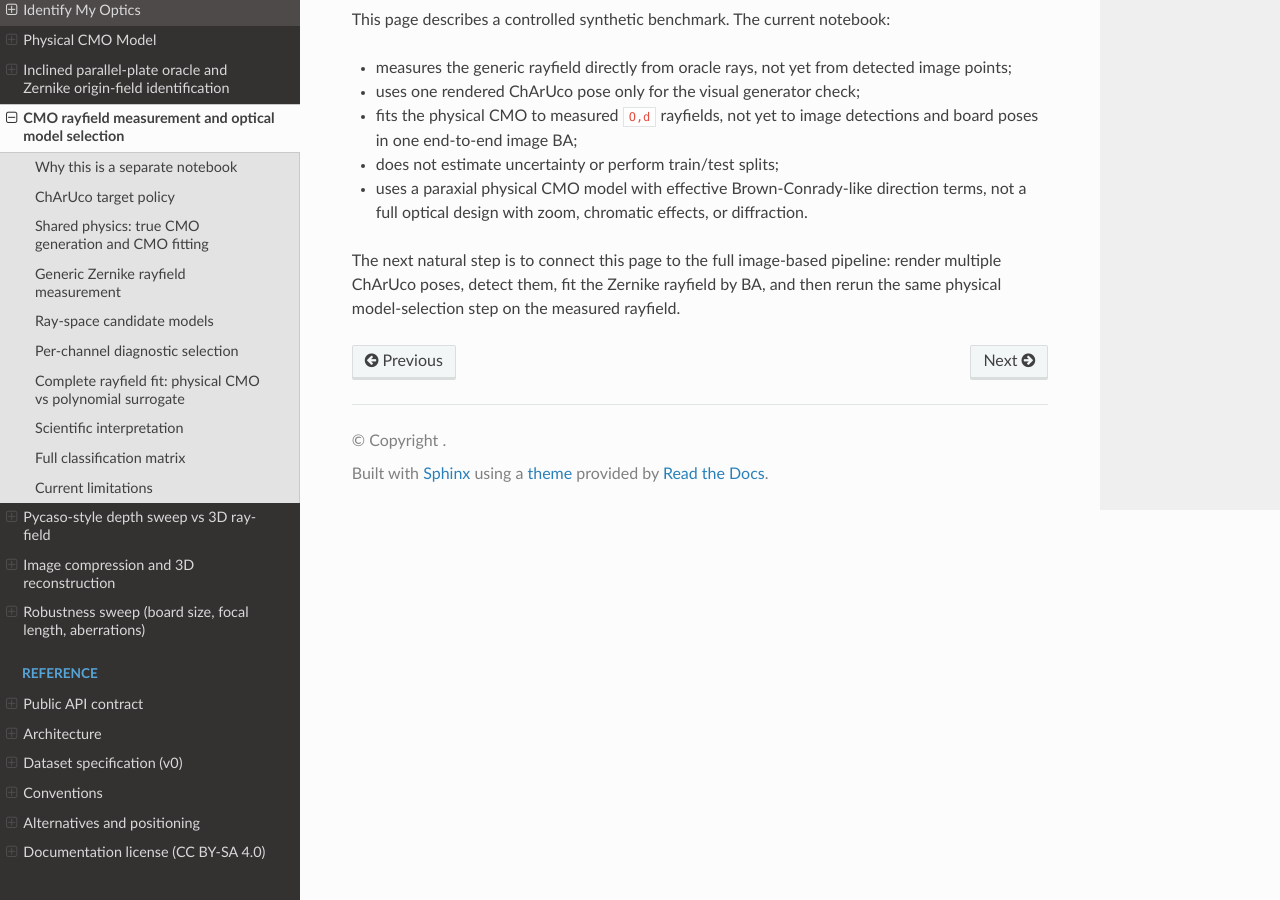
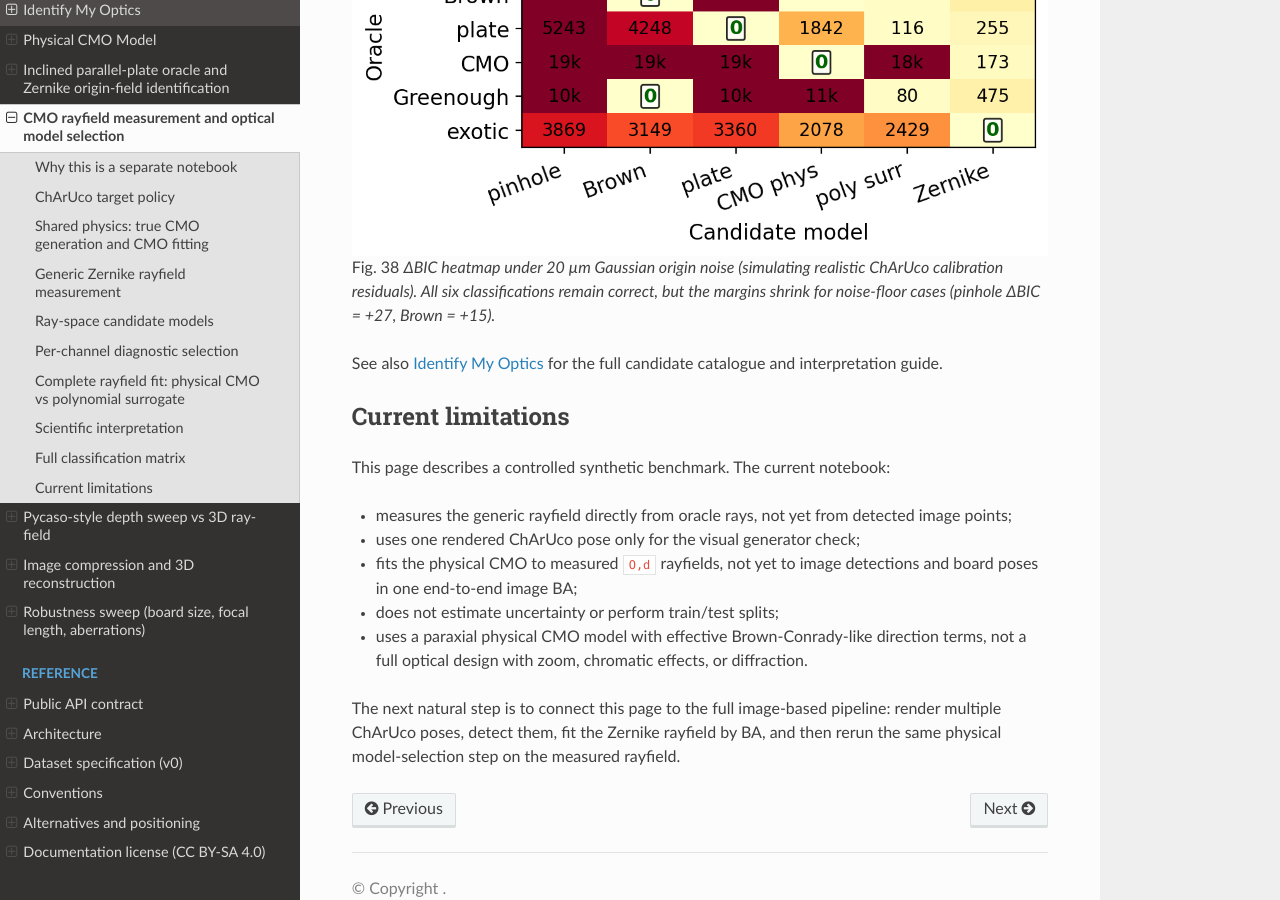
Before and after one commit to jeffwitz/StereoComplex, a Sphinx documentation site: the page built from docs/CMO_MODEL_SELECTION.md, in a window 1280 px wide and 900 px high, scrolled down 8728 px. Built offline with Sphinx 7.4.7 and the Read the Docs theme 3.1.0, drawn with Linux system fonts in a browser that asks for light colours.

Commit message:
feat(examples): add noisy BIC heatmap (Fig.38 in docs)
Second heatmap shows ΔBIC under 20 µm origin noise.  Both noiseless and
noisy heatmaps are generated in one run and referenced in CMO_MODEL_SELECTION.

Co-Authored-By: Claude Opus 4.7 <noreply@anthropic.com>

````diff
--- a/docs/CMO_MODEL_SELECTION.md
+++ b/docs/CMO_MODEL_SELECTION.md
@@ -319,12 +319,19 @@ All six oracles are correctly classified.  The last row is the detector: when
 
 ```{figure} assets/cmo_model_selection/classification_heatmap.png
 :alt: BIC heatmap across all six oracles and candidates
-:width: 100%
 
 ΔBIC heatmap.  The diagonal (ΔBIC = 0) is the correct classification.
 Off-diagonal cells show how much worse each candidate performs on each oracle.
 Values are capped at 5 000 for readability; the full range extends to
 ~60 000 for structural mismatches (e.g., inclined plate vs compact Zernike).
+```
+
+```{figure} assets/cmo_model_selection/classification_heatmap_noisy.png
+:alt: BIC heatmap with 20 µm origin noise
+
+ΔBIC heatmap under 20 µm Gaussian origin noise (simulating realistic ChArUco
+calibration residuals).  All six classifications remain correct, but the
+margins shrink for noise-floor cases (pinhole ΔBIC = +27, Brown = +15).
 ```
 
 See also [Identify My Optics](IDENTIFY_MY_OPTICS.md) for the full candidate
````
Also changed, not shown: docs/assets/cmo_model_selection/classification_heatmap.png, docs/assets/cmo_model_selection/classification_heatmap_noisy.png (added), 3 other files.
